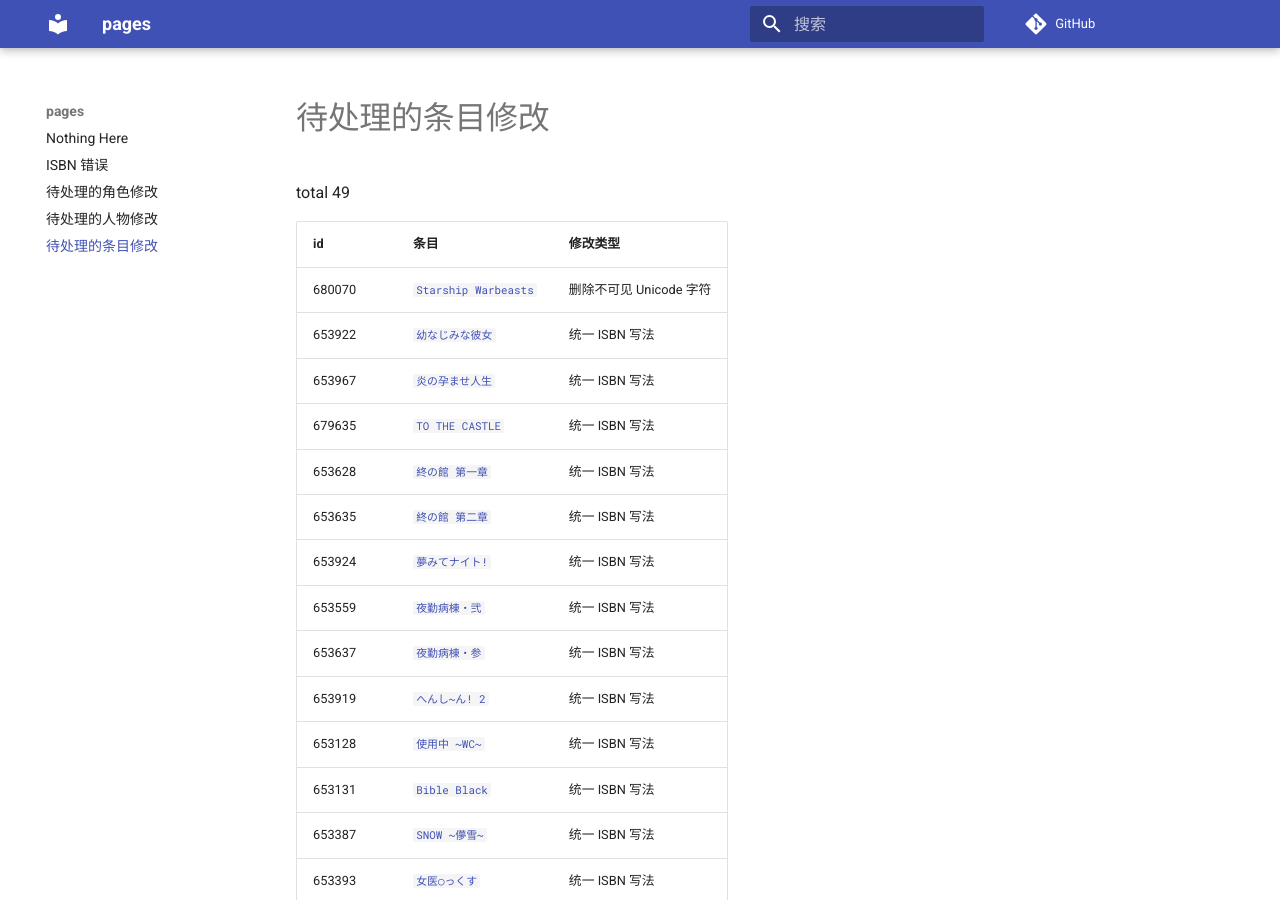
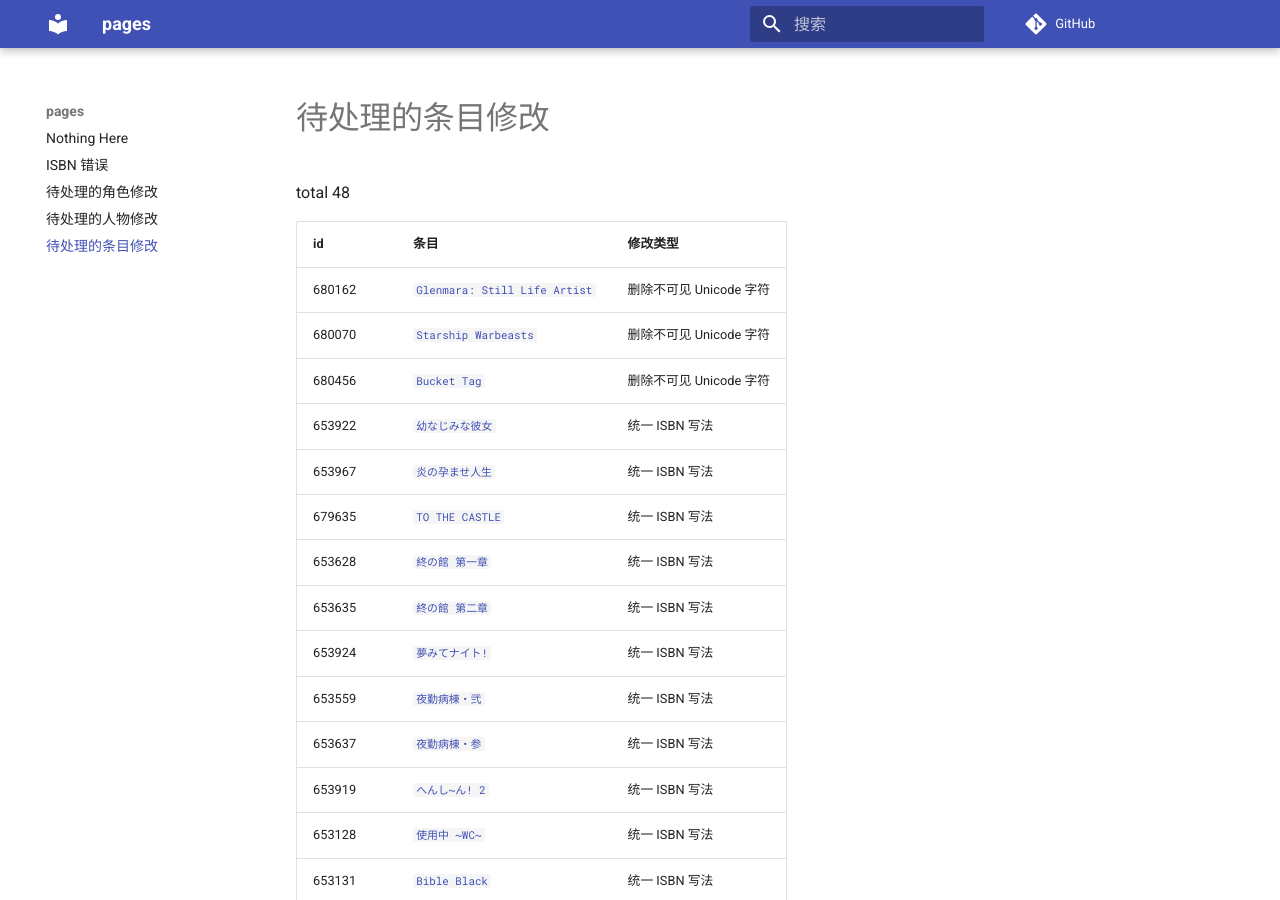
Before and after one commit to trim21/bangumi-pages, an MkDocs documentation site: the page built from docs/pending-subject-changes.md, in a window 1280 px wide and 900 px high. Built offline with MkDocs 1.6.1 and Material for MkDocs 9.7.7, drawn with Linux system fonts in a browser that asks for light colours; comment, search, counter and statistics services are not loaded; some of the changed text lies outside the part shown.

Commit message:
update pending-changes.md

```diff
--- a/docs/pending-subject-changes.md
+++ b/docs/pending-subject-changes.md
@@ -1,10 +1,12 @@
 # 待处理的条目修改
 
-total 49
+total 48
 
 | id | 条目 | 修改类型 |
 | --- | --- | --- |
+| 680162 | [`Glenmara: Still Life Artist`](https://bgm.tv/subject/680162) | 删除不可见 Unicode 字符 |
 | 680070 | [`Starship Warbeasts`](https://bgm.tv/subject/680070) | 删除不可见 Unicode 字符 |
+| 680456 | [`Bucket Tag`](https://bgm.tv/subject/680456) | 删除不可见 Unicode 字符 |
 | 653922 | [`幼なじみな彼女`](https://bgm.tv/subject/653922) | 统一 ISBN 写法 |
 | 653967 | [`炎の孕ませ人生`](https://bgm.tv/subject/653967) | 统一 ISBN 写法 |
 | 679635 | [`TO THE CASTLE`](https://bgm.tv/subject/679635) | 统一 ISBN 写法 |
```
Also changed, not shown: other parts of docs/pending-subject-changes.md (+0 -3 lines).
